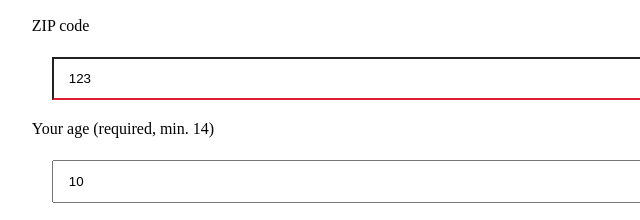
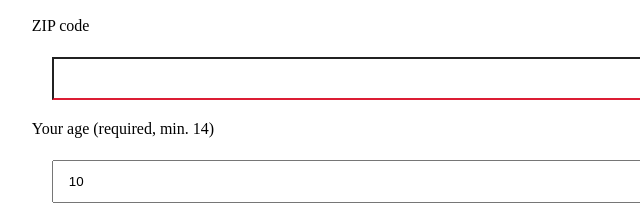
Before and after one commit to gaiyadev/PristineJS, a plain HTML site: page index.html in a window 1280 px wide. Shown: the part 281-501 px from the top of the page, 229-869 px from the left. Drawn offline with Linux system fonts and the light colour scheme.

Commit message:
tiny fixed

```diff
--- a/index.html
+++ b/index.html
@@ -6,7 +6,11 @@
     <title>PristineJS,Vanilla javascript form validation micro-library</title>
     <!-- Pristine import -->
     <script src="js/pristine/dist/pristine.js" type="text/javascript"></script>
+
+    <!-- js file import -->
     <script src="js/app.js"></script>
+
+    <!-- css import -->
     <link rel="stylesheet" href="css/main.css">
 
 </head>
@@ -52,7 +56,7 @@
 
       <div class="form-group has-danger">
           <label>ZIP code</label>
-          <input type="text" data-pristine-pattern="/^[0-9]{5}(?:-[0-9]{4})?$/" data-pristine-pattern-message="Invalid ZIP code" class="form-control" value="123"/>
+          <input type="text" data-pristine-pattern="/^[0-9]{5}(?:-[0-9]{4})?$/" data-pristine-pattern-message="Invalid ZIP code" class="form-control" />
       </div>
 
       <div class="form-group">
```
